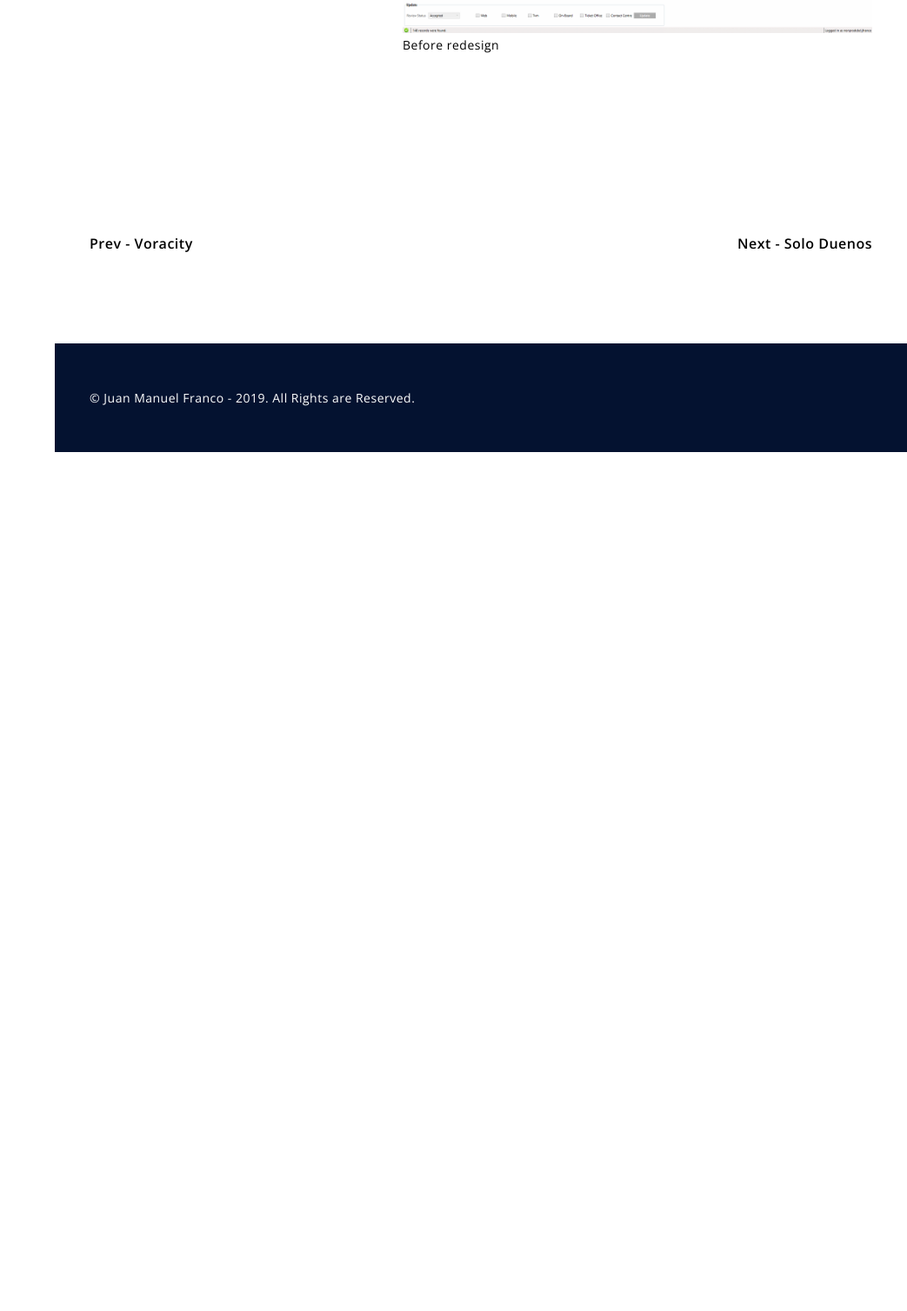
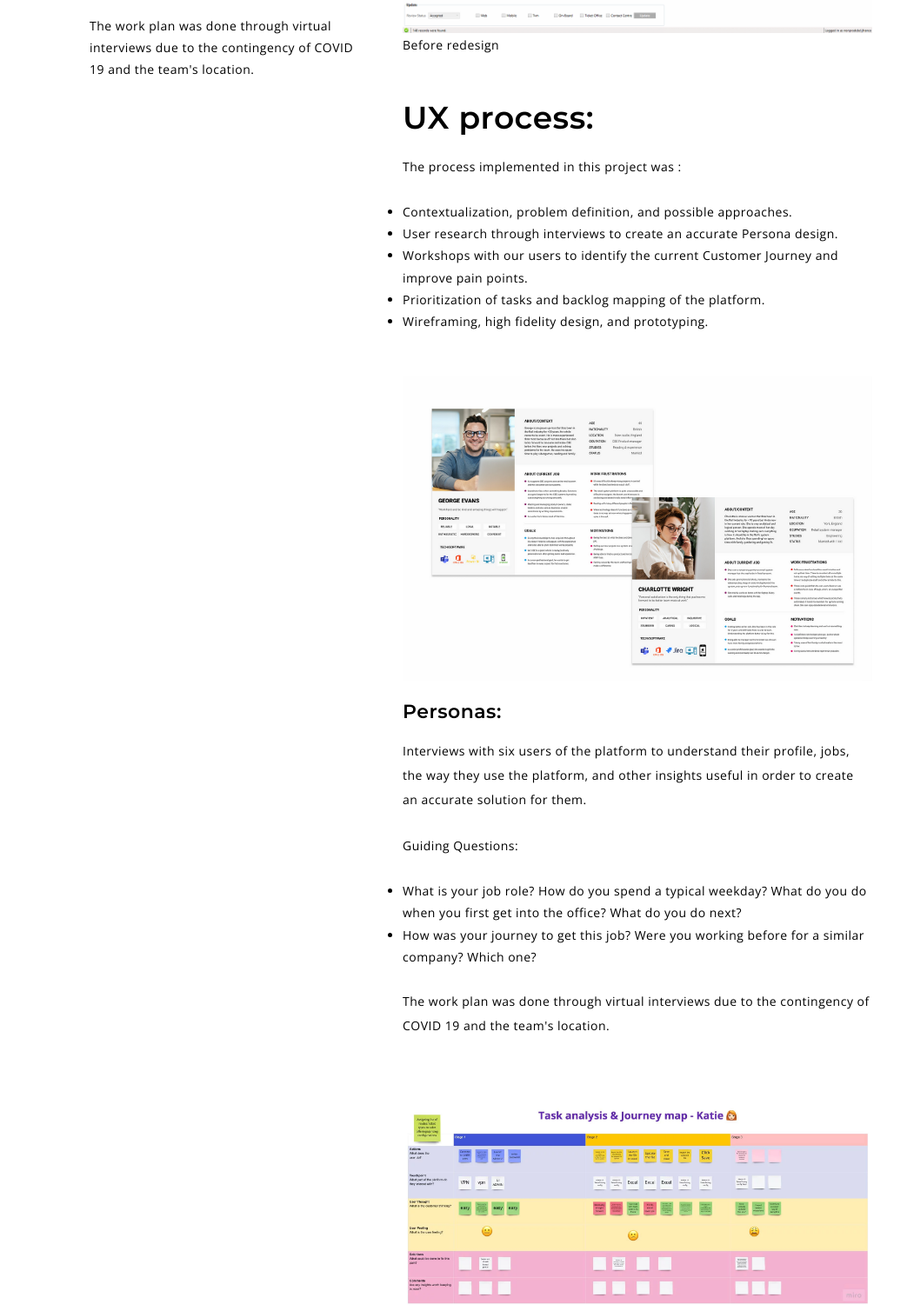
Before and after one commit to JuanManuelFranco/JuanManuelFranco.github.io, a plain HTML site: page VIX_platform - portfolio.html in a window 1280 px wide. Shown: the part 1336-2844 px from the top of the page at 87% size, without its empty margins (237-1280 px from the left). Before the commit the page ends 1856 px from the top, so only its background shows below. Drawn offline with nearby package versions, Linux system fonts and the light colour scheme; no server answers.

Commit message:
adelanto de vix

```diff
--- a/VIX_platform - portfolio.html
+++ b/VIX_platform - portfolio.html
@@ -153,6 +153,10 @@
 												<span class="first">Design methodologies :</span>
 												<span class="second">User persona, Card sorting, Heuristic test, Task prioritization , Wireframing, Prototyping, Usability testing, Atomic design</span>
 											</li>
+											<br>
+											<li>
+												The work plan was done through virtual interviews due to the contingency of COVID 19 and the team's location.
+											</li>
 
 										</ul>
 									</div>
@@ -170,8 +174,84 @@
 									<img src="img/hero/vix_olddesign.webp" alt="" />
 									<p >Before redesign									</p>
 
+									<br><br>
+
+									<div class="name_holder">
+										<h2>UX process:</h2>
+									</div>
+									<br>
+									<p>
+									The process implemented in this project was :</p>
+									<br>
+									<ul>
+										<li>
+											Contextualization, problem definition, and possible approaches.
+										</li>
+									</ul>
+									<ul>
+										<li>
+											User research through interviews to create an accurate Persona design.
+										</li>
+									</ul>
+									<ul>
+										<li>
+											Workshops with our users to identify the current Customer Journey and improve pain points.
+										</li>
+									</ul>
+									<ul>
+										<li>
+											Prioritization of tasks and backlog mapping of the platform.
+										</li>
+									</ul>
+									<ul>
+										<li>
+											Wireframing, high fidelity design, and prototyping.
+										</li>
+									</ul>
+
+									<br><br>
+									<img src="img/hero/vix_personas.webp" alt="" />
+
+									<br><br>
+
+									<div class="name_holder">
+										<h3>Personas:</h3>
+									</div>
+									<p>Interviews with six users of the platform to understand their profile, jobs, the way they use the platform, and other insights useful in order to create an accurate solution for them.</p>
+									<br>
+									<p>Guiding Questions:</p>
+									<br>
+									<ul>
+										<li>
+										What is your job role? How do you spend a typical weekday? What do you do when you first get into the office? What do you do next?
+
+										</li>
+									</ul>
+									<ul>
+										<li>
+											How was your journey to get this job? Were you working before for a similar company? Which one?
+										</li>
+									</ul>
+									<br>
+									<p>The work plan was done through virtual interviews due to the contingency of COVID 19 and the team's location.</p>
+
+
+									<br><br><br>
+									<img src="img/hero/vix_costumer journey.webp" alt="" />
+
+									<br><br><br>
+
+									<div class="name_holder">
+										<h3>Workshops & costumer Journey:</h3>
+									</div>
+									<p> The customer journey process for Vix had a combination of different design research methodologies such as Brainstorming, Customer journey map, Card sorting, and heuristic test. The goal was to acquire a lot of feedback through virtual workshops and prioritizing the most recurrent pains expressed by users.</p>
+									<br>
+									<br>
+									<img src="img/hero/vix_cardsorting.webp" alt="" />
+
 								</div>
 							</div>
+
 							<div class="images_list">
 								<ul>
 									<li>
--- a/css/plugins.css
+++ b/css/plugins.css
@@ -62,7 +62,7 @@ a, i{
 a:hover{text-decoration:none;}
 
 h1, h2, h3, h4, h5, h6{
-	font-weight:500;
+	font-weight:600;
 	line-height: 1;
 	font-family: "Montserrat";
 }
```
Also changed, not shown: img/hero/vix_cardsorting.webp (added), img/hero/vix_costumer journey.webp (added), img/hero/vix_personas.webp (added).
